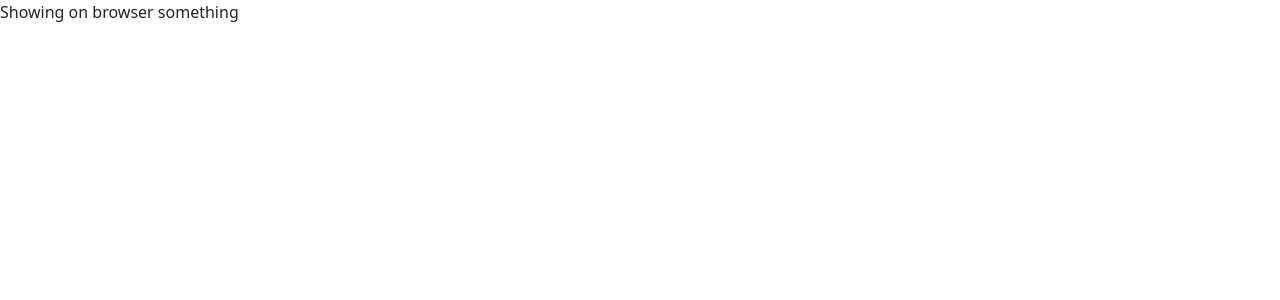
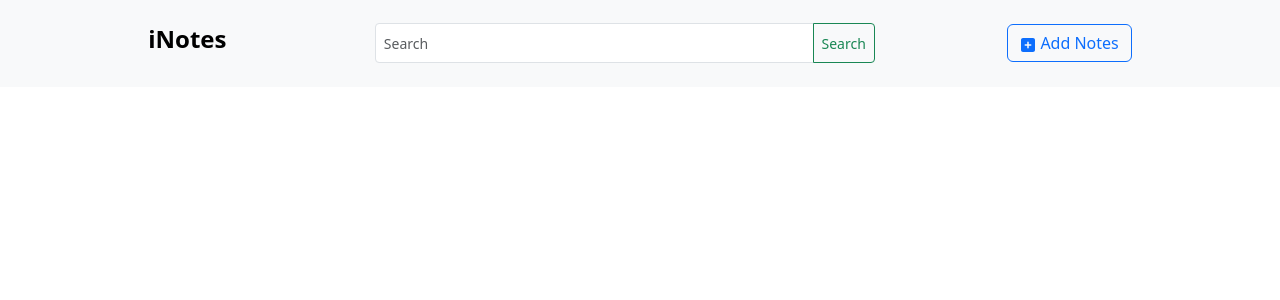
Before and after one commit to MVazeZAQ/MVTeam, a React (Vite) app in the folder frontend/: page / in a window 1280 px wide. Shown: the top 300 px of the page. Built offline with nearby package versions, Linux system fonts and the light colour scheme.

Commit message:
feat: displaying Navbar on main page

```diff
--- a/frontend/src/App.jsx
+++ b/frontend/src/App.jsx
@@ -1,7 +1,12 @@
 import React from "react";
+import NavBar from "./components/Navbar";
 
 const App = () => {
-  return <div>Showing on browser something</div>;
+  return (
+    <>
+      <NavBar />
+    </>
+  );
 };
 
 export default App;
```
